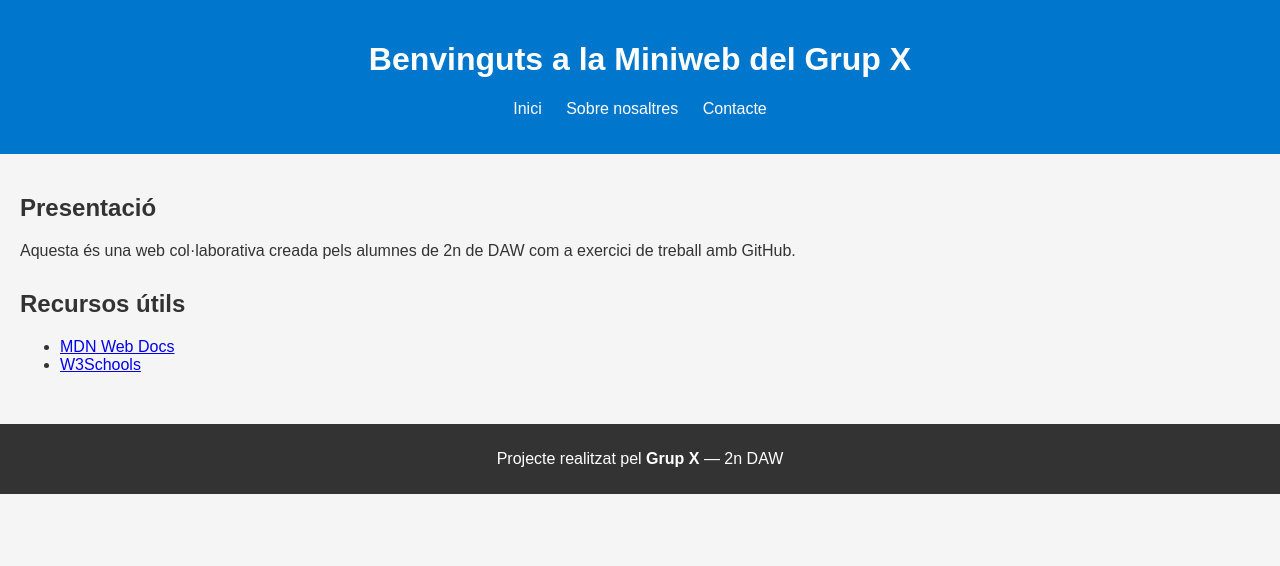
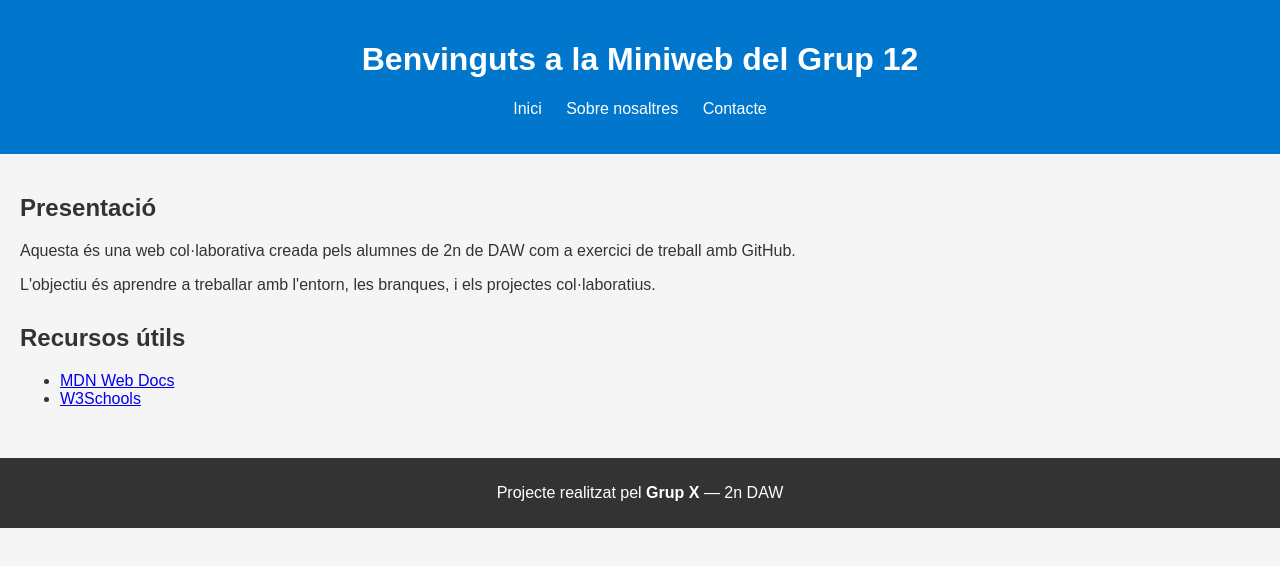
Before and after one commit to lcastellanos6/miniweb-grup12, a plain HTML site: page index.html in a window 1280 px wide. Drawn offline with Linux system fonts and the light colour scheme.

Commit message:
Creació de l'arxiu README.md i modificació del contingut de l'index.html

```diff
--- a/index.html
+++ b/index.html
@@ -6,9 +6,10 @@
     <title>Miniweb - Grup X</title>
     <link rel="stylesheet" href="css/style.css" />
   </head>
+
   <body>
     <header>
-      <h1>Benvinguts a la Miniweb del Grup X</h1>
+      <h1>Benvinguts a la Miniweb del Grup 12</h1>
       <nav>
         <ul>
           <li><a href="#">Inici</a></li>
@@ -21,9 +22,12 @@
     <main>
       <section id="presentacio">
         <h2>Presentació</h2>
-	<p>
-	Aquesta és una web col·laborativa creada pels alumnes de 2n de DAW
+        <p>
+          Aquesta és una web col·laborativa creada pels alumnes de 2n de DAW
           com a exercici de treball amb GitHub.
+        </p>
+        <p>
+          L'objectiu és aprendre a treballar amb l'entorn, les branques, i els projectes col·laboratius.
         </p>
       </section>
 
```
Also changed, not shown: 1 other file.
